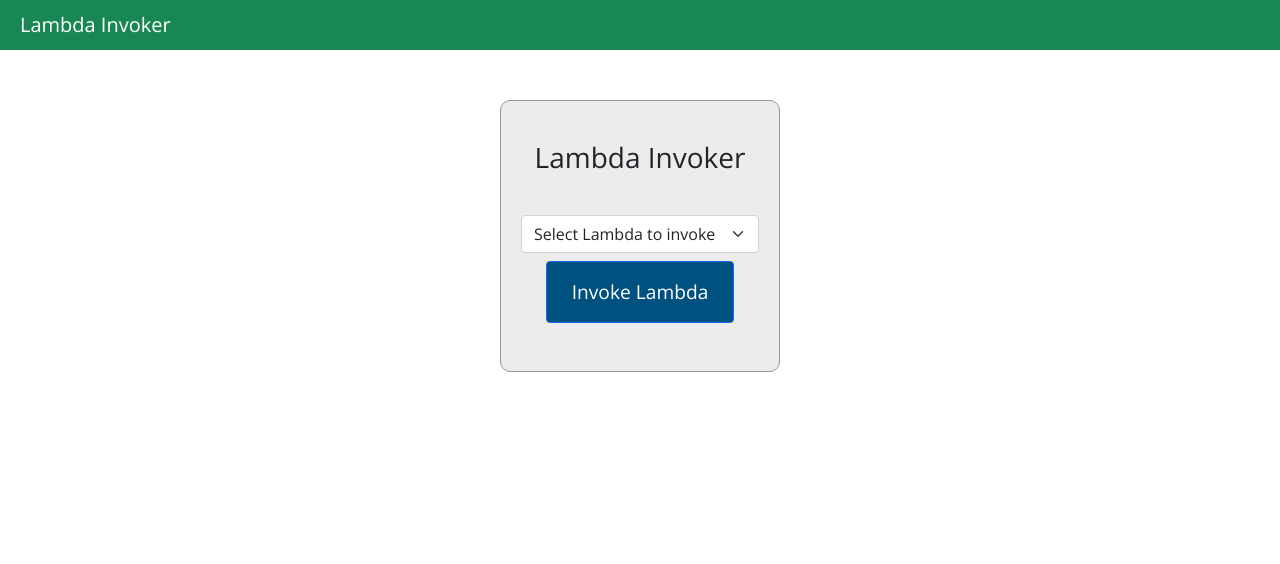
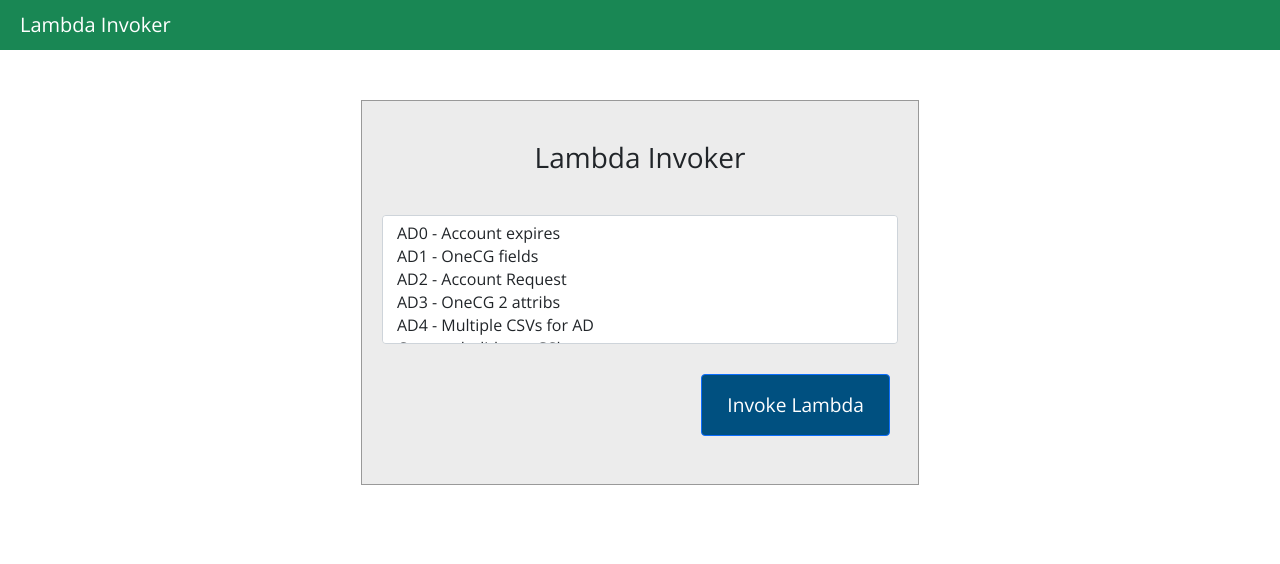
Before and after one commit to rc-delfin/Invoker-Base, a Flask app: page /foo in a window 1280 px wide. Shown: the top 564 px of the page. Run offline with Flask 2, Linux system fonts and the light colour scheme; some libraries are stand-ins or nearby versions.

Commit message:
changed select box to list box width increased button to right

```diff
--- a/main.py
+++ b/main.py
@@ -48,6 +48,17 @@ google_bp = make_google_blueprint(
 app.register_blueprint(google_bp, url_prefix="/login")
 
 
+lambdas = [{"b1": "AD0 - Account expires"},
+           {"b2": "AD1 - OneCG fields"},
+           {"b3": "AD2 - Account Request"},
+           {"b4": "AD3 - OneCG 2 attribs"},
+           {"b5": "AD4 - Multiple CSVs for AD"},
+           {"b6": "Country holidays - GSheet"},
+           {"b7": "Change in POSNO alert"},
+           {"b8": "FO Alert"},
+           {"b9": "AB webprofiles updates (P20-28)"}]
+
+
 @app.errorhandler(oauthlib.oauth2.rfc6749.errors.TokenExpiredError)
 @app.errorhandler(oauthlib.oauth2.rfc6749.errors.InvalidClientIdError)
 def token_expired(_):
@@ -81,7 +92,7 @@ def foo():
 
     print(str(value))  # just to see what was selected
 
-    return render_template('index.html')
+    return render_template('index.html', lambdas=lambdas)
 
 
 @app.route('/', methods=["GET", "POST"])
@@ -89,9 +100,7 @@ def landing_page():
     if not google.authorized:
         return redirect(url_for("google.login"))
 
-    listStatus = [('cpp', 'C++'), ('py', 'Python'), ('text', 'Plain Text')]
-    default = 'cpp'
-    return render_template('index.html', listStatus=listStatus, default=default)
+    return render_template('index.html', lambdas=lambdas)
 
 
 if __name__ == '__main__':
--- a/templates/index.html
+++ b/templates/index.html
@@ -24,38 +24,49 @@
         .buttonRow {
             margin-bottom:5px;
         }
+        #submit_button {
+            float:right;
+            margin-top:30px;
+        }
         #mid-column {
             text-align: center;
             border:1px solid #999999;
             background-color: #ececec;
-            border-radius:10px;
+            bborder-radius:10px;
             padding:40px 20px;
-            max-width:280px;
+            max-width:100%;
+        }
+        ::-webkit-scrollbar {
+            width: 25px;
+        }
+        ::-webkit-scrollbar-track {
+            -webkit-box-shadow: inset 0 0 6px rgba(200,200,200,1);
+            bborder-radius: 10px;
+        }
+        ::-webkit-scrollbar-thumb {
+            bborder-radius: 10px;
+            background-color:#fff;
+            -webkit-box-shadow: inset 0 0 6px rgba(90,90,90,0.7);
         }
     </style>
 
     <div class="container">
         <div class="row">
-            <div class="col-sm"></div>
-            <div class="col-sm" id="mid-column">
+            <div class="col-md-3"></div>
+            <div class="col-md-6" id="mid-column">
                 <h3>Lambda Invoker</h3>
                 <form action="{{ url_for('foo') }}" method="POST">
-                <select name="lambda_selector" id="lambda_selector" class="form-select" aria-label="Default select example">
-                    <option value="b0" selected>Select Lambda to invoke</option>
-                    <option value="b1">AD0 - Account expires</option>
-                    <option value="b2">AD1 - OneCG fields</option>
-                    <option value="b3">AD2 - Account Request</option>
-                    <option value="b4">AD3 - OneCG 2 attribs</option>
-                    <option value="b5">Country holidays - GSheet</option>
-                    <option value="b6">Change in POSNO alert</option>
-                    <option value="b7">FO Alert</option>
-                    <option value="b8">AD4 - Multiple CSVs for AD</option>
-                    <option value="b9">AB webprofiles updates (P20-28)</option>
+                <select class="form-select" size="5" name="lambda_selector">
+                    {% for entry in lambdas %}
+                        {% for key, value in entry.items() %}
+                            <option value="{{key}}" {% if value=='Red' %} SELECTED {% endif %}>{{value}}</option>
+                        {% endfor %}
+                    {% endfor %}
                 </select>
-                <button type="submit" class="btn btn-primary">Invoke Lambda</button>
+                <button type="submit" id="submit_button" class="btn btn-primary">Invoke Lambda</button>
                 </form>
             </div>
-            <div class="col-sm"></div>
+            <div class="col-md-3"></div>
         </div>
     </div>
 
```
